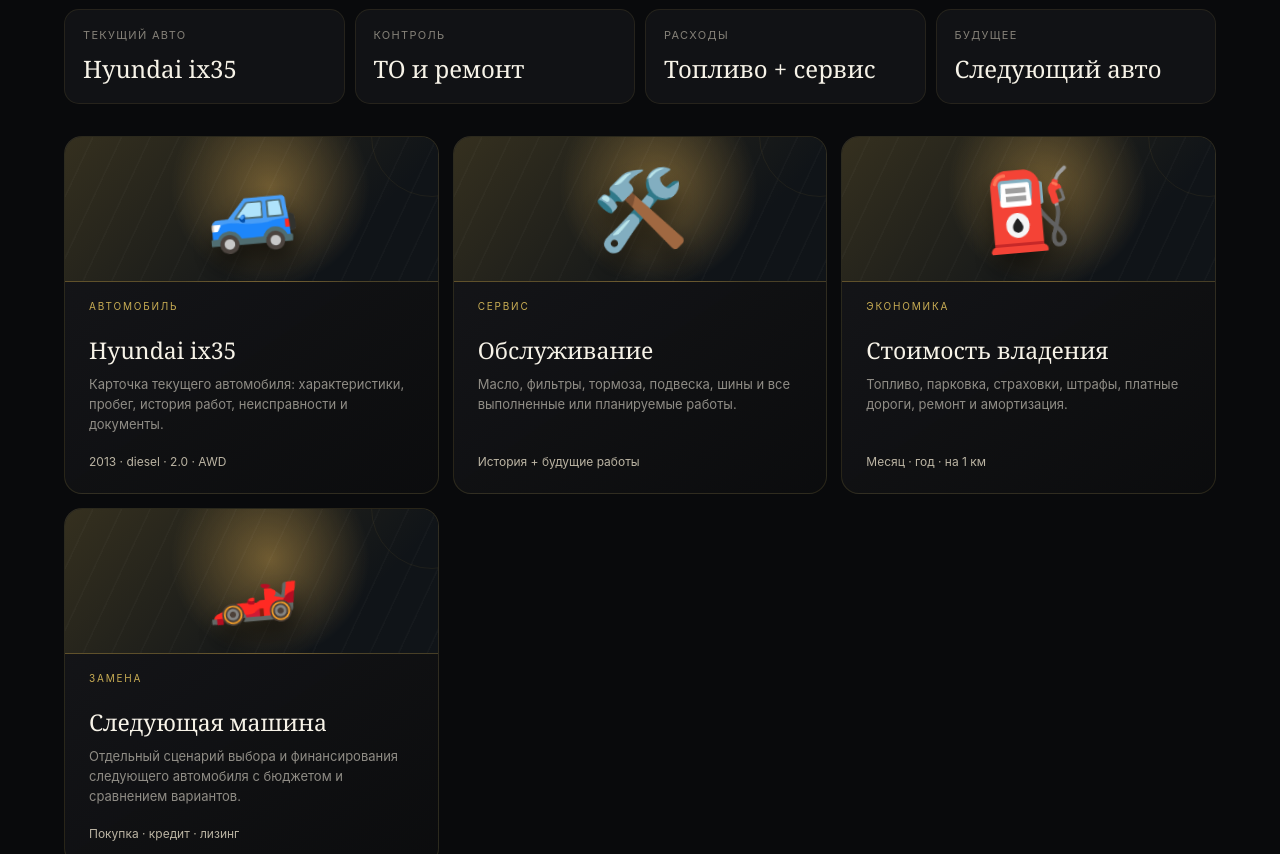
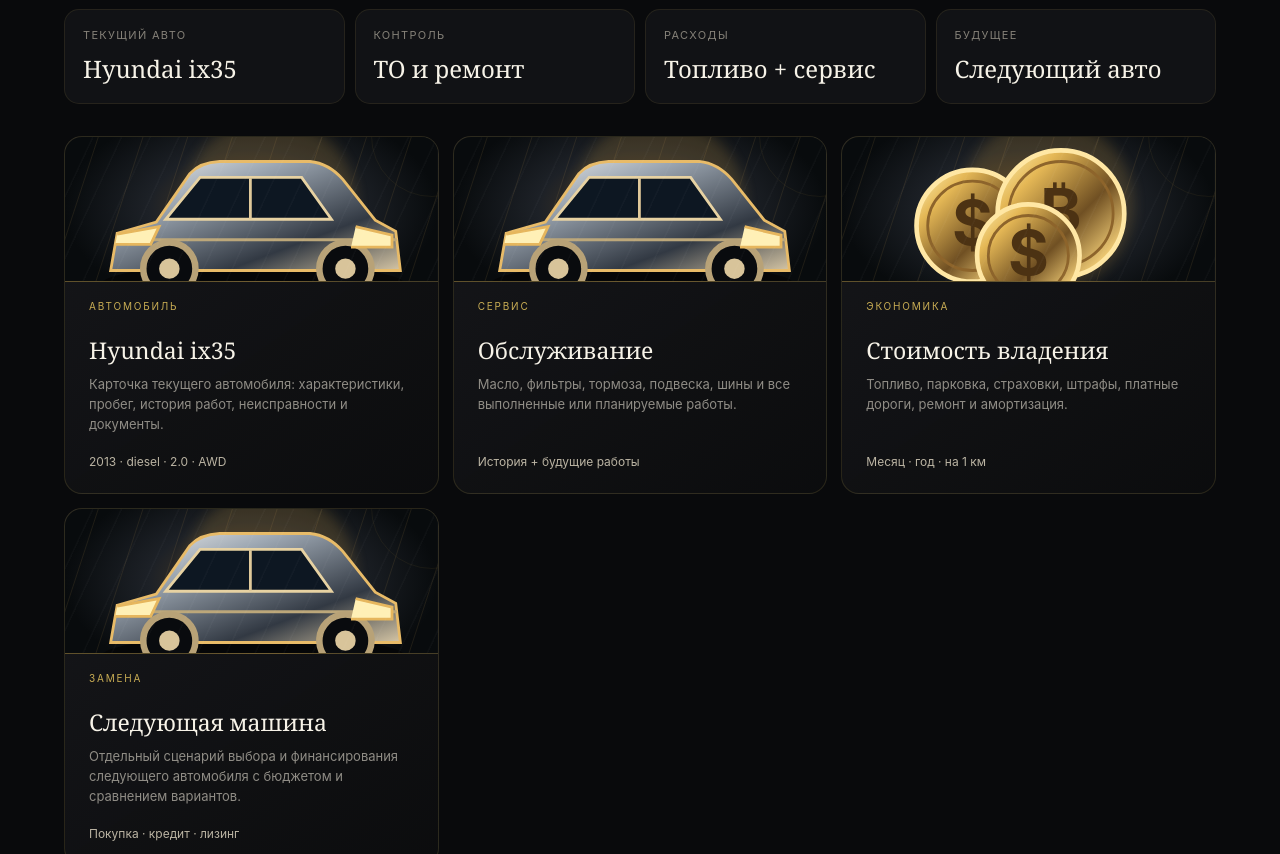
Before and after one commit to Igor-Samarin/life-project, a Next.js app: page /garage in a window 1280 px wide. Shown: the part 380-1234 px from the top of the page. Built offline with nearby package versions, Linux system fonts and the light colour scheme.

Commit message:
Integrate cinematic illustrated art in pages/garage.js

```diff
--- a/pages/garage.js
+++ b/pages/garage.js
@@ -1,3 +1,4 @@
+import ProjectArt, { artForTitle } from "../components/ProjectArt";
 import Layout from "../components/Layout";
 
 export default function Garage() {
@@ -15,10 +16,10 @@ export default function Garage() {
       </div>
 
       <section className="lp-grid">
-        <article className="lp-card"><div className="lp-visual"><span>🚙</span></div><div className="lp-cardLabel">Автомобиль</div><h3>Hyundai ix35</h3><p>Карточка текущего автомобиля: характеристики, пробег, история работ, неисправности и документы.</p><div className="lp-cardMeta">2013 · diesel · 2.0 · AWD</div></article>
-        <article className="lp-card"><div className="lp-visual"><span>🛠️</span></div><div className="lp-cardLabel">Сервис</div><h3>Обслуживание</h3><p>Масло, фильтры, тормоза, подвеска, шины и все выполненные или планируемые работы.</p><div className="lp-cardMeta">История + будущие работы</div></article>
-        <article className="lp-card"><div className="lp-visual"><span>⛽</span></div><div className="lp-cardLabel">Экономика</div><h3>Стоимость владения</h3><p>Топливо, парковка, страховки, штрафы, платные дороги, ремонт и амортизация.</p><div className="lp-cardMeta">Месяц · год · на 1 км</div></article>
-        <article className="lp-card"><div className="lp-visual"><span>🏎️</span></div><div className="lp-cardLabel">Замена</div><h3>Следующая машина</h3><p>Отдельный сценарий выбора и финансирования следующего автомобиля с бюджетом и сравнением вариантов.</p><div className="lp-cardMeta">Покупка · кредит · лизинг</div></article>
+        <article className="lp-card"><ProjectArt kind="car" className="lp-visual" /><div className="lp-cardLabel">Автомобиль</div><h3>Hyundai ix35</h3><p>Карточка текущего автомобиля: характеристики, пробег, история работ, неисправности и документы.</p><div className="lp-cardMeta">2013 · diesel · 2.0 · AWD</div></article>
+        <article className="lp-card"><ProjectArt kind="car" className="lp-visual" /><div className="lp-cardLabel">Сервис</div><h3>Обслуживание</h3><p>Масло, фильтры, тормоза, подвеска, шины и все выполненные или планируемые работы.</p><div className="lp-cardMeta">История + будущие работы</div></article>
+        <article className="lp-card"><ProjectArt kind="coins" className="lp-visual" /><div className="lp-cardLabel">Экономика</div><h3>Стоимость владения</h3><p>Топливо, парковка, страховки, штрафы, платные дороги, ремонт и амортизация.</p><div className="lp-cardMeta">Месяц · год · на 1 км</div></article>
+        <article className="lp-card"><ProjectArt kind="car" className="lp-visual" /><div className="lp-cardLabel">Замена</div><h3>Следующая машина</h3><p>Отдельный сценарий выбора и финансирования следующего автомобиля с бюджетом и сравнением вариантов.</p><div className="lp-cardMeta">Покупка · кредит · лизинг</div></article>
       </section>
     </Layout>
   );
```
